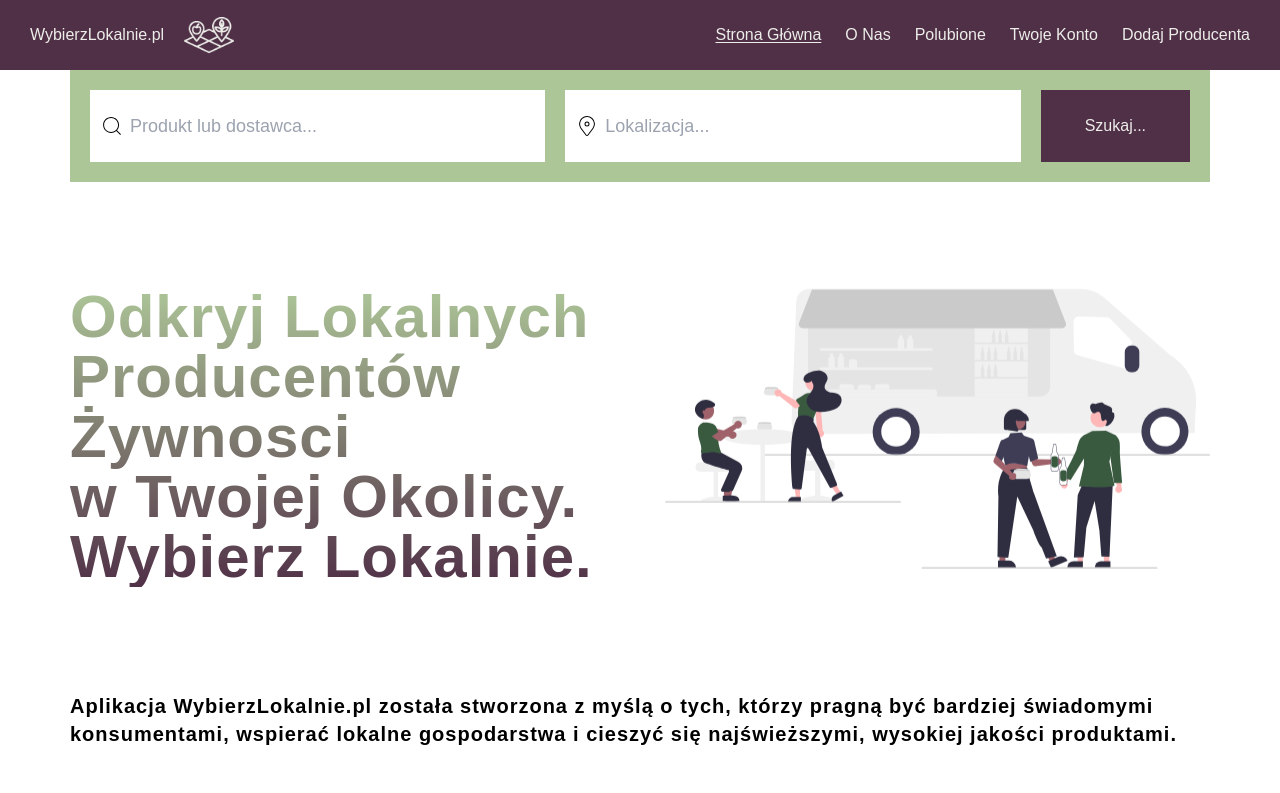
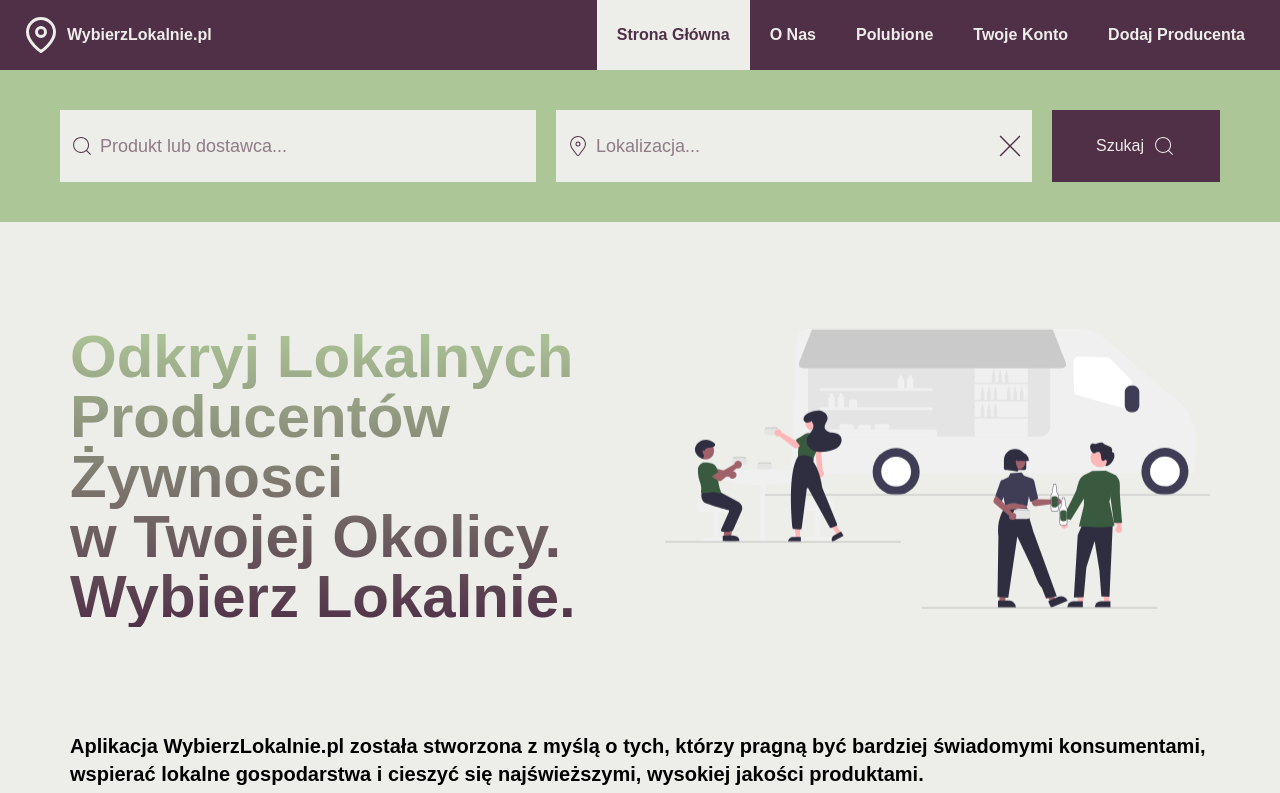
Before and after one commit to zyxzb/local-products, a Next.js app: page / in a window 1280 px wide. Shown: the top 793 px of the page. Built offline with nearby package versions, Linux system fonts and the light colour scheme.

Commit message:
add SearchInput component, change styles and layout

```diff
--- a/src/app/components/Button.tsx
+++ b/src/app/components/Button.tsx
@@ -1,12 +1,13 @@
 import { ButtonProps } from '../types';
 
-const Button = ({ type, text, textStyles }: ButtonProps) => {
+const Button = ({ type, text, textStyles, icon }: ButtonProps) => {
   return (
     <button
       type={type}
-      className={`bg-darkColor hover:border-whiteColor border-darkColor border-4 text-whiteColor w-max-w px-10 py-[10px] sm:py-[20px] transition  ${textStyles}`}
+      className={`flex items-center justify-center gap-2 bg-darkColor hover:border-whiteColor border-darkColor border-4 text-whiteColor w-max-w px-10 py-[10px] sm:py-[20px] transition  ${textStyles}`}
     >
       {text}
+      {icon}
     </button>
   );
 };
--- a/src/app/components/Footer.tsx
+++ b/src/app/components/Footer.tsx
@@ -2,7 +2,7 @@
 
 const Footer = () => {
   return (
-    <footer className='h-[70px] flex justify-center items-center px-10 bg-darkColor text-whiteColor'>
+    <footer className='h-[70px] flex justify-center items-center text-center px-10 bg-darkColor text-whiteColor'>
       <p>
         &#169; {new Date().getFullYear()}{' '}
         <Link href='/'>WybierzLokalnie.pl</Link> All rights reserved.
--- a/src/app/components/Nav.tsx
+++ b/src/app/components/Nav.tsx
@@ -1,43 +1,39 @@
 'use client';
 
 import { useState } from 'react';
-import Image from 'next/image';
 import Link from 'next/link';
 import { usePathname } from 'next/navigation';
 
-import LogoImg from 'public/landWhite.png';
 import { navLinks } from '../data/nav-links';
 import { CiMenuBurger } from 'react-icons/ci';
 import { TfiClose } from 'react-icons/tfi';
+import { FiMapPin } from 'react-icons/fi';
 
 const Nav = () => {
   const [openNav, setOpenNav] = useState(false);
   const currentRoute = usePathname();
 
   return (
-    <nav className='h-[70px] fixed top-0 left-0 right-0 z-10 flex justify-between items-center bg-darkColor px-[15px] md:px-[30px]'>
-      <div className='flex items-center gap-5 text-whiteColor'>
-        <Link href='/'>WybierzLokalnie.pl</Link>
-        <Image
-          src={LogoImg}
-          alt='logo'
-          width={50}
-          height={50}
-          className='hidden sm:block'
-        />
+    <nav className='nav-links h-[70px] fixed top-0 left-0 right-0 z-10 flex justify-between items-center bg-darkColor px-[15px]'>
+      <div>
+        <Link href='/' className='flex items-center gap-2 text-whiteColor px-2'>
+          <FiMapPin className='text-4xl' />
+          <span>WybierzLokalnie.pl</span>
+        </Link>
       </div>
 
       {/* desktop nav */}
 
-      <div className='hidden lg:flex gap-6'>
+      <div className='hidden lg:flex h-full items-center'>
         {navLinks.map((link) => {
           const { name, url } = link;
           return (
             <Link
               href={url}
               key={name}
-              className={`capitalize hover:underline underline-offset-2 text-whiteColor ${
-                currentRoute === url && 'underline'
+              className={`capitalize hover:underline underline-offset-2 text-whiteColor px-5 h-full flex items-center ${
+                currentRoute === url &&
+                'bg-whiteColor !text-darkColor font-bold'
               }`}
             >
               {name}
--- a/src/app/components/SearchBar.tsx
+++ b/src/app/components/SearchBar.tsx
@@ -2,13 +2,14 @@
 
 import React, { useState, useRef } from 'react';
 import useDebounce from '../hooks/useDebounce';
+import { useOnClickOutside } from 'usehooks-ts';
 import Link from 'next/link';
-import { useOnClickOutside } from 'usehooks-ts';
+import { Button, SearchInput } from '@/app/components';
 
 import { wojewodztwa } from '../data/wojewodztwa';
 import { miasta } from '../data/miasta';
 import { CiLocationOn, CiSearch } from 'react-icons/ci';
-import { Button } from '@/app/components';
+import { TfiClose } from 'react-icons/tfi';
 
 const initState = {
   name: '',
@@ -21,6 +22,7 @@
   const [mergedLocation, setMergedLocation] = useState<any[]>([]);
   const [isListVisible, setIsListVisible] = useState(false);
   const myRef = useRef(null);
+  console.log(formData);
 
   const handleClickOutside = () => {
     setIsListVisible(false);
@@ -67,31 +69,42 @@
   );
 
   return (
-    <div className='bg-lightGreen flex items-center justify-center w-full p-[20px]'>
-      <form className='flex flex-col md:flex-row gap-[20px] w-full'>
-        <div className='flex flex-1 relative'>
-          <CiSearch className='absolute left-[10px] top-1/2 -translate-y-1/2 text-2xl' />
-          <input
+    <div className='flex items-center justify-center w-full p-[20px] md:py-[40px]  max-w-[1200px] mx-auto'>
+      <form
+        className='flex flex-col md:flex-row gap-[20px] w-full'
+        autoComplete='off'
+      >
+        <div className='flex flex-1 relative text-darkColor'>
+          <SearchInput
             type='text'
             name='name'
-            className='w-full px-[40px] py-[10px] sm:py-[20px] text-lg'
             placeholder='Produkt lub dostawca...'
             value={formData.name}
             onChange={handleChange}
-            required
+            required={true}
+            icon={
+              <CiSearch className='absolute left-[10px] top-1/2 -translate-y-1/2 text-2xl' />
+            }
           />
         </div>
-        <div className='flex flex-1 relative'>
-          <CiLocationOn className='absolute left-[10px] top-1/2 -translate-y-1/2 text-2xl' />
-          <input
+        <div className='flex flex-1 relative text-darkColor' ref={myRef}>
+          <SearchInput
             type='text'
             name='location'
-            className='w-full flex-1 px-[40px] py-[10px] sm:py-[20px] text-lg'
             placeholder='Lokalizacja...'
             value={formData.location}
             onChange={handleChange}
             onFocus={() => setIsListVisible(true)}
+            icon={
+              <CiLocationOn className='absolute left-[10px] top-1/2 -translate-y-1/2 text-2xl' />
+            }
           />
+          <div
+            className='cursor-pointer'
+            onClick={() => setFormData({ ...formData, ['location']: '' })}
+          >
+            <TfiClose className='absolute right-[10px] top-1/2 -translate-y-1/2 text-2xl text-darkColor' />
+          </div>
           {mergedLocation.length > 0 &&
             miasta.length !== searchedLocation.length &&
             searchedLocation.length !== 0 && (
@@ -101,7 +114,6 @@
                     ? 'visible'
                     : 'hidden'
                 }`}
-                ref={myRef}
               >
                 {mergedLocation.map((item) => (
                   <Link
@@ -122,7 +134,11 @@
               </div>
             )}
         </div>
-        <Button type='button' text='Szukaj...' textStyles='' />
+        <Button
+          type='submit'
+          text='Szukaj'
+          icon={<CiSearch className='text-2xl' />}
+        />
       </form>
     </div>
   );
--- /dev/null
+++ b/src/app/components/SearchInput.tsx
@@ -0,0 +1,30 @@
+import { SearchInputProps } from '../types';
+
+const SearchInput = ({
+  type,
+  name,
+  placeholder,
+  value,
+  onChange,
+  required,
+  onFocus,
+  icon,
+}: SearchInputProps) => {
+  return (
+    <>
+      {icon}
+      <input
+        type={type}
+        name={name}
+        className='w-full px-[40px] py-[10px] sm:py-[20px] text-lg placeholder-darkColor/60 bg-whiteColor'
+        placeholder={placeholder}
+        value={value}
+        onChange={onChange}
+        required={required}
+        onFocus={onFocus}
+      />
+    </>
+  );
+};
+
+export default SearchInput;
--- a/src/app/components/index.tsx
+++ b/src/app/components/index.tsx
@@ -2,5 +2,6 @@
 import Footer from './Footer';
 import SearchBar from './SearchBar';
 import Button from './Button';
+import SearchInput from './SearchInput';
 
-export { Nav, Footer, SearchBar, Button };
+export { Nav, Footer, SearchBar, Button, SearchInput };
--- a/src/app/globals.css
+++ b/src/app/globals.css
@@ -5,32 +5,35 @@
 @import url('https://fonts.googleapis.com/css2?family=Manrope:wght@200;300;400;500;600;700;800&display=swap');
 @import url('https://fonts.googleapis.com/css2?family=Khand:wght@700&display=swap');
 
-* {
-  margin: 0;
-  padding: 0;
-  box-sizing: border-box;
-}
-
-body {
-  font-family: 'Manrope', sans-serif;
-  max-width: 100vw;
-  overflow-x: hidden;
-}
-
-h1,
-h2 {
-  font-family: 'Khand', sans-serif;
-  font-weight: 700;
-  letter-spacing: 1px;
-}
-
-a {
-  text-decoration: none;
-}
-
 .hero {
   display: grid;
   grid-template-columns: repeat(auto-fit, minmax(340px, 1fr));
   justify-content: space-between;
   gap: 50px;
 }
+
+@layer base {
+  *,
+  ::before,
+  ::after {
+    @apply m-0 p-0 box-border;
+  }
+
+  body {
+    @apply bg-whiteColor font-manrope;
+  }
+
+  h1,
+  h2 {
+    @apply font-khand font-bold;
+  }
+
+  .nav-links,
+  footer {
+    @apply font-khand font-bold;
+  }
+
+  a {
+    @apply no-underline;
+  }
+}
--- a/src/app/layout.tsx
+++ b/src/app/layout.tsx
@@ -13,9 +13,13 @@
     <html lang='pl'>
       <body>
         <Nav />
-        <div className='w-full max-w-[1200px] min-h-[calc(100vh_-_70px)] mx-auto flex flex-col pt-[70px] px-[15px] md:px-[30px] pb-[30px]'>
-          <SearchBar />
-          <main>{children}</main>
+        <div className='w-full min-h-[calc(100vh_-_70px)] mx-auto flex flex-col pt-[70px] pb-[30px]'>
+          <div className='bg-lightGreen'>
+            <SearchBar />
+          </div>
+          <main className='max-w-[1200px] mx-auto px-[15px] md:px-[30px]'>
+            {children}
+          </main>
         </div>
         <Footer />
       </body>
--- a/src/app/types/index.tsx
+++ b/src/app/types/index.tsx
@@ -1,7 +1,21 @@
+import React from 'react';
+
 export interface ButtonProps {
   type: 'button' | 'submit' | 'reset';
   text: string;
   textStyles?: string;
+  icon?: JSX.Element;
+}
+
+export interface SearchInputProps {
+  type: string;
+  name: string;
+  placeholder: string;
+  value: string;
+  required?: boolean;
+  onChange: (e: React.ChangeEvent<HTMLInputElement>) => void;
+  onFocus?: () => void;
+  icon?: JSX.Element;
 }
 
 export interface MiastaProps {
--- a/tailwind.config.js
+++ b/tailwind.config.js
@@ -7,6 +7,10 @@
   ],
   theme: {
     extend: {
+      fontFamily: {
+        manrope: ['Manrope', 'sans-serif'],
+        khand: ['Khand', 'sans-serif'],
+      },
       colors: {
         whiteColor: '#edede9',
         darkColor: '#503047',
```
